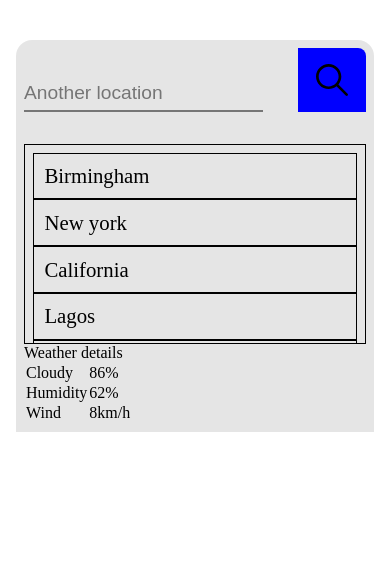
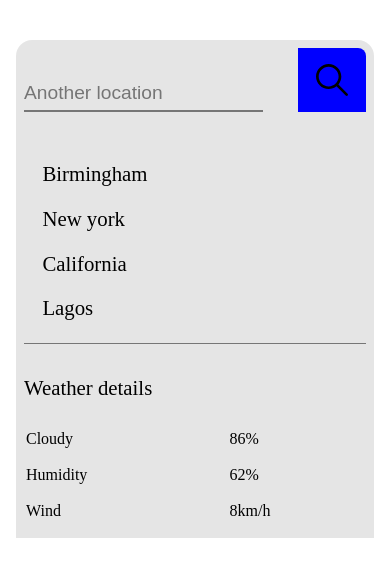
Before and after one commit to victorojedeji/weather_app, a plain HTML site: page index.html in a window 390 px wide. Shown: the part 283-844 px from the top of the page. Drawn offline with Linux system fonts and the light colour scheme; no server answers.

Commit message:
styling mobile view

```diff
--- a/style.css
+++ b/style.css
@@ -138,13 +138,35 @@ body {
 .search-suggestion {
     width: 100%;
     padding: .5em;
-    border: 1px solid black;
     height: 200px;
-    overflow: auto;
+    overflow-x: auto;
+    border-bottom: 1px solid #767676;
+    margin-bottom: 2em;
 }
 
 .suggestion {
     font-size: 1.3rem;
     padding: .5em;
-    border: 1px solid black;
 }
+
+.suggestion:hover {
+    background: white;
+}
+
+.weather-details {
+    width: 100%;
+}
+
+.details-title {
+    font-size: 1.3rem;
+    margin-bottom: 1em;
+}
+
+table {
+    width: 100%;
+    font-size: 1rem;
+}
+
+td {
+    padding: .5em 0;
+}
```
